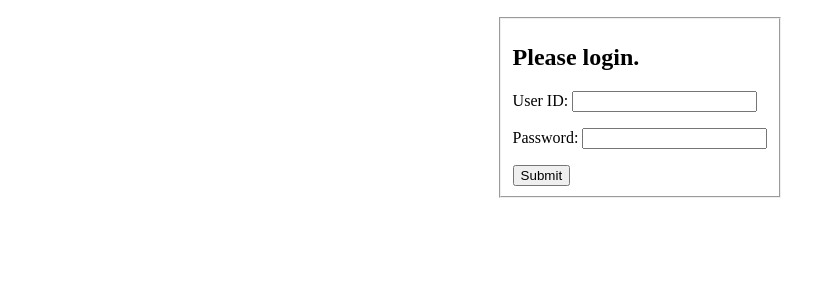
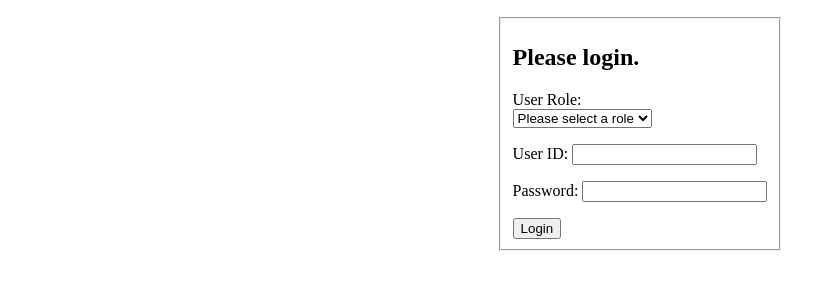
Before and after one commit to BrodyBrosius/Hospital-Management-System, a plain HTML site: page login_portal.html in a window 1280 px wide. Shown: the part 110-400 px from the top of the page, without its empty margins (0-836 px from the left). Drawn offline with nearby package versions, Linux system fonts and the light colour scheme.

```diff
--- a/login_portal.html
+++ b/login_portal.html
@@ -18,6 +18,15 @@
                 <fieldset>
                     <h2>Please login.</h2>
                     <p>
+                        <label>User Role:</label><br>
+                        <select id="user_role" name="user_role_field">
+                            <option value="Select Role">Please select a role</option>
+                            <option value="Admin/HR">Admin/HR</option>
+                            <option value="Doctor">Doctor</option>
+                            <option value="Nurse">Nurse</option>
+                        </select><br>
+                    </p>
+                    <p>
                         <label>User ID:
                             <input type="text" name="user_id_field" id="user_id" required>
                         </label>
@@ -27,7 +36,7 @@
                             <input type="password" name="password_field" id="password" required>
                         </label>
                     </p>
-                    <button type="submit" id="login_submit_btn">Submit</button>
+                    <button type="submit" id="login_submit_btn">Login</button>
                 </fieldset>
             </section>
         </form>
--- a/loginform_js.cjs
+++ b/loginform_js.cjs
@@ -17,8 +17,6 @@
             login_data[key].push(value);
         });
 
-        console.log(login_data);
-
         $.ajax({
             url:"http://localhost:3000/login/logindata",
             method: "POST",
```
Also changed, not shown: server/routes/login.cjs (+18 -6 lines), 1 other file.
